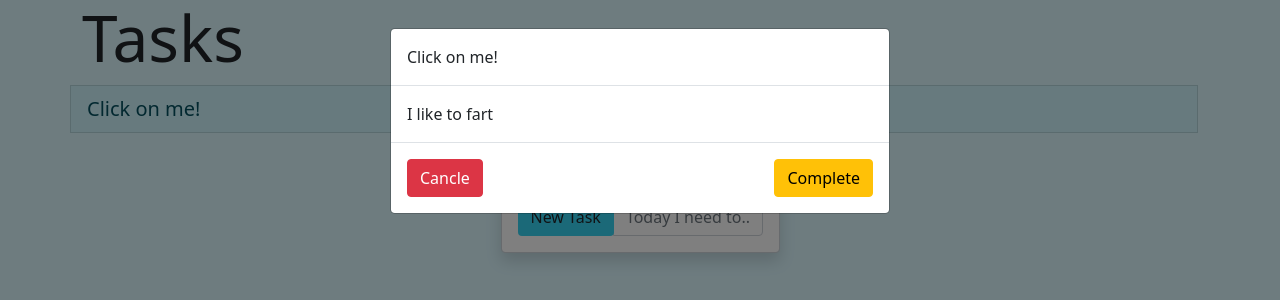
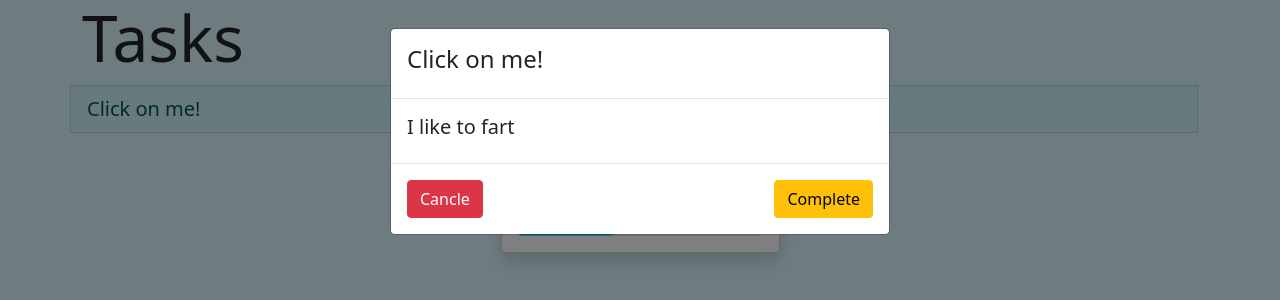
Before and after one commit to blakelinkd/react-todo, a React (Create React App) app: page / in a window 1280 px wide. Both pictures are taken after a click on the item "Click on me!". Shown: the top 300 px of the page. Built offline with nearby package versions, Linux system fonts and the light colour scheme.

Commit message:
Task Descriptions
Clicking on a task should allow you to add or change the description.

```diff
--- a/src/App.js
+++ b/src/App.js
@@ -12,6 +12,7 @@ function App() {
   ];
 
   const [todoItems, setTodoItems] = useState(tasks);
+  const [description, setDescription] = useState("");
   const [text, setText] = useState("");
 
   const handleDeleteTask = (id) => {
@@ -33,6 +34,7 @@ function App() {
                   title={task.title}
                   description={task.description}
                   onDelete={handleDeleteTask}
+                  setDescription={setDescription}
                 />
               )
           )}
@@ -47,7 +49,7 @@ function App() {
               {
                 id: todoItems.length + 1,
                 title: text,
-                description: text,
+                description: "",
                 incomplete: true,
               },
             ]);
@@ -65,7 +67,7 @@ function App() {
                     {
                       id: todoItems.length + 1,
                       title: text,
-                      description: text,
+                      description: "",
                       incomplete: true,
                     },
                   ]);
--- a/src/components/Todo.js
+++ b/src/components/Todo.js
@@ -2,6 +2,10 @@ import { useState } from "react";
 import Modal from "react-bootstrap/Modal";
 const Todo = (props) => {
   const [isModalOpen, setModalOpen] = useState(false);
+
+  const setDescription = (arg) => {
+    props.setDescription(arg);
+  };
   const openModal = () => {
     console.log("open model clicked");
     setModalOpen(true);
@@ -18,6 +22,7 @@ const Todo = (props) => {
     setModalOpen(false);
     console.debug("close model on: " + props.id);
   };
+  const [text, setText] = useState("");
 
   return (
     <div>
@@ -27,19 +32,27 @@ const Todo = (props) => {
       >
         {props.title}
       </li>
-      {/* {isModalOpen && (
-        <Modal
-          onClick={closeModal}
-          onDelete={props.onDelete}
-          id={props.id}
-          show={props.show}
-        />
-      )} */}
 
       {isModalOpen && (
         <Modal show={isModalOpen} onHide={onExit}>
-          <Modal.Header>{props.title}</Modal.Header>
-          <Modal.Body>{props.description}</Modal.Body>
+          <Modal.Header>
+            <h4>{props.title}</h4>
+          </Modal.Header>
+          <Modal.Body>
+            {props.description === "" ? (
+              <input
+                type="text"
+                className="form-control"
+                placeholder="Today I need to..."
+                aria-label=""
+                aria-describedby="basic-addon1"
+                onChange={(e) => setText(e.target.value)}
+                value={text}
+              />
+            ) : (
+              <h5>{props.description}</h5>
+            )}
+          </Modal.Body>
           <Modal.Footer>
             <button
               onClick={closeModal}
@@ -50,11 +63,6 @@ const Todo = (props) => {
             </button>
 
             <button
-              // onClick={() => {
-              //   closeModal();
-              //   //props.onDelete(props.id);
-              //   //console.log("delete from modal: " + props.id);
-              // }}
               onClick={onDelete}
               className="btn btn-warning"
               style={{ marginLeft: "auto" }}
```
